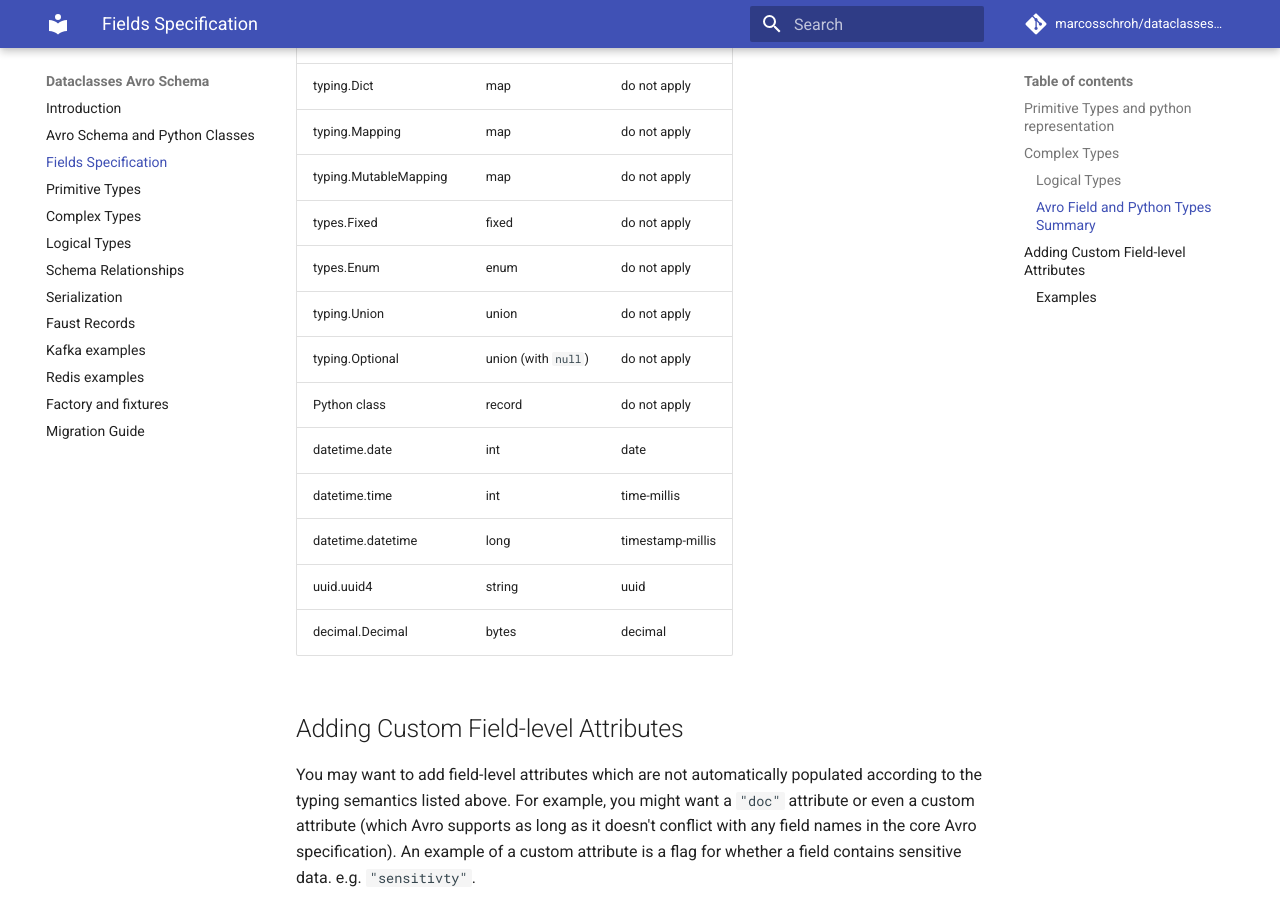
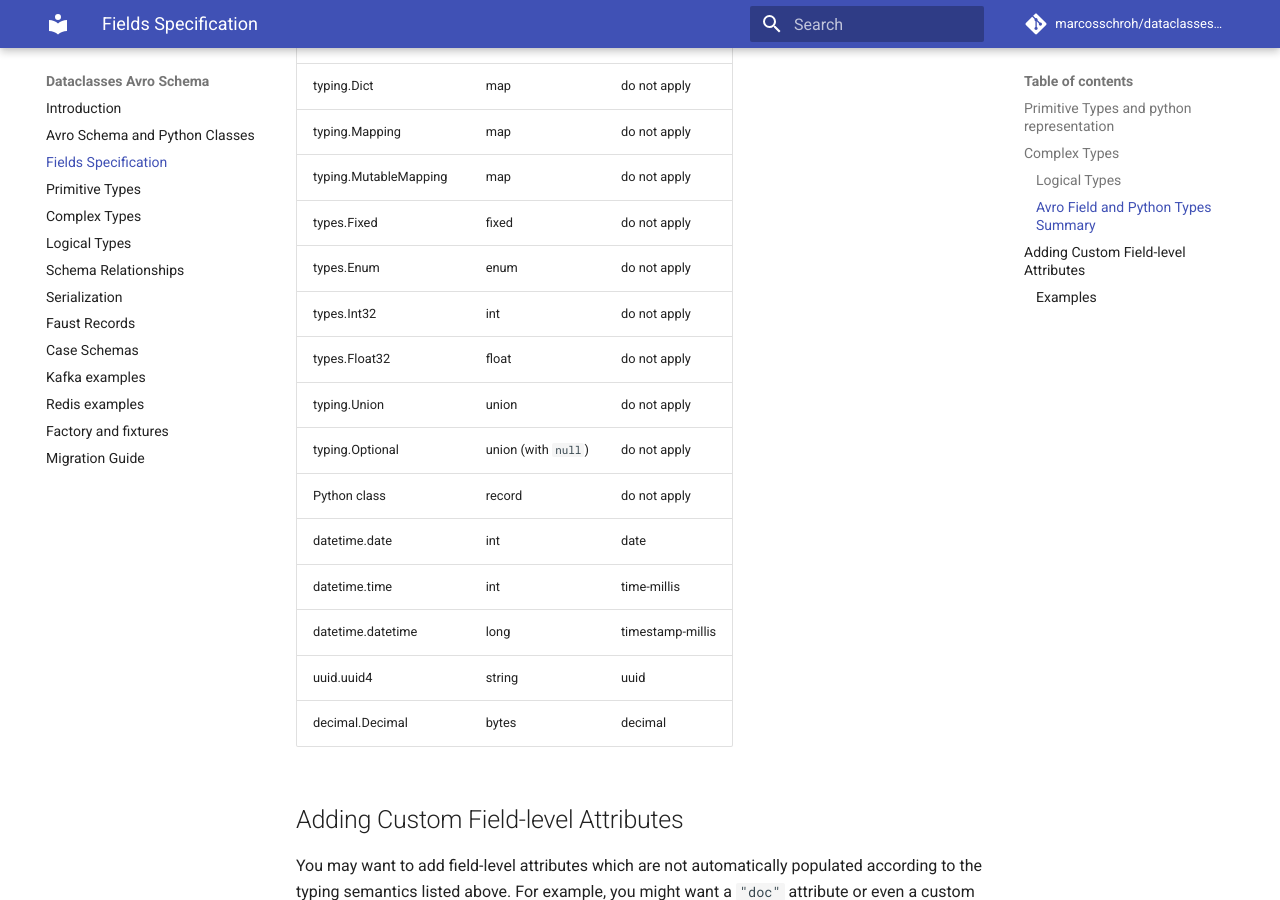
Before and after one commit to marcosschroh/dataclasses-avroschema, an MkDocs documentation site: the page built from docs/fields_specification.md, in a window 1280 px wide and 900 px high, scrolled down 4307 px. Built offline with MkDocs 1.6.1 and Material for MkDocs 9.7.7, drawn with Linux system fonts in a browser that asks for light colours; comment, search, counter and statistics services are not loaded.

Commit message:
docs: docs and ci workflow improved (#124)

```diff
--- a/docs/fields_specification.md
+++ b/docs/fields_specification.md
@@ -121,6 +121,8 @@ Python Type | Avro Type   | Logical Type |
 | typing.MutableMapping      | map         | do not apply |
 | types.Fixed      | fixed         | do not apply |
 | types.Enum      | enum         | do not apply |
+| types.Int32  | int | do not apply |
+| types.Float32 | float| do not apply |
 | typing.Union| union     | do not apply |
 | typing.Optional| union (with `null`)    | do not apply |
 | Python class | record  | do not apply |
--- a/mkdocs.yml
+++ b/mkdocs.yml
@@ -17,6 +17,7 @@ nav:
     - Schema Relationships: 'schema_relationships.md'
     - Serialization: 'serialization.md'
     - Faust Records: 'faust_records.md'
+    - Case Schemas: 'case.md'
     - Kafka examples: 'kafka_examples.md'
     - Redis examples: 'redis_examples.md'
     - Factory and fixtures: 'factories_and_fixtures.md'
```
Also changed, not shown: README.md (+1 -0 lines), docs/complex_types.md (+1 -1 lines), 3 other files.
